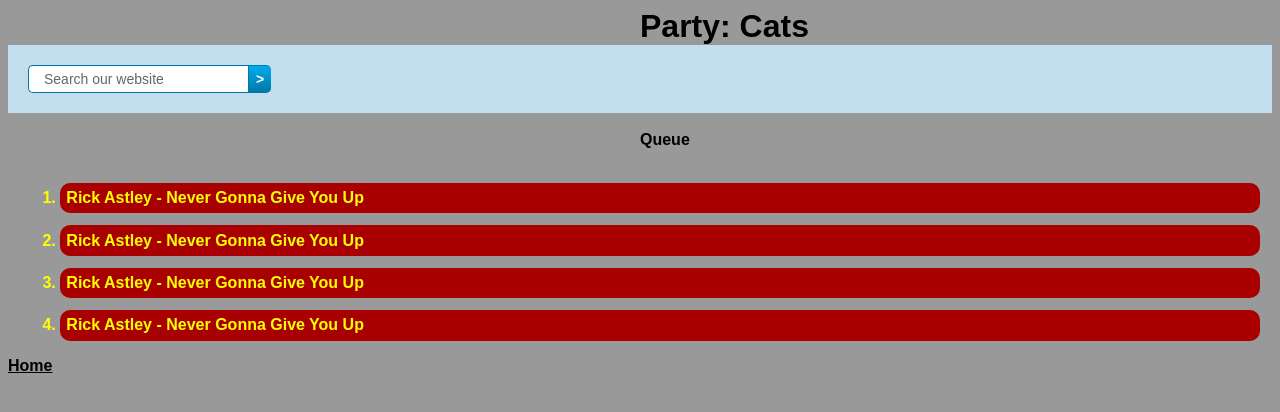
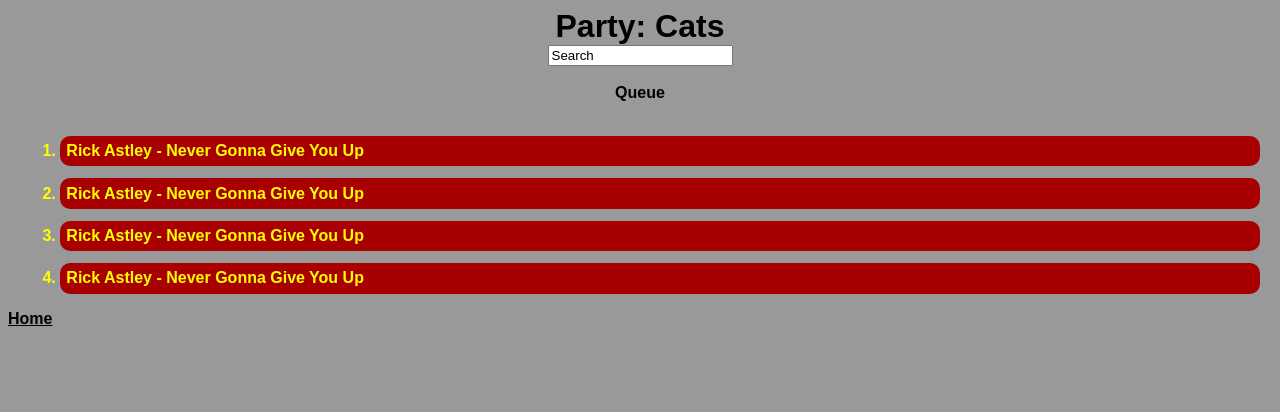
Before and after one commit to Laaertes/MusicOrRIOT, a PHP site: page /templates/partypage.html in a window 1280 px wide. Shown: the top 412 px of the page. Run offline with PHP 8.4, Linux system fonts and the light colour scheme.

Commit message:
More Party Page Work

```diff
--- a/public/css/partypage.css
+++ b/public/css/partypage.css
@@ -1,5 +1,5 @@
 h1 {
-	margin: 0% 0% 0% 50%;
+	margin: 0% 0% 0% 0%;
 }
 
 body {
@@ -29,5 +29,5 @@
 }
 
 .queue {
-	margin: 0% 0% 0% 50%;
+	margin: 0% 0% 0% 0%;
 }
--- a/public/templates/partypage.html
+++ b/public/templates/partypage.html
@@ -6,103 +6,25 @@
 		<link href="css/partypage.css" rel="stylesheet" type="text/css" />
 	</head>
 	<body>
-		<h1>
+		<h1 align="center">
 			<strong>Party: Cats</strong>
 		</h1>
 
-		<div class="searchOLD">
-			<!--
-			<form action="#" onsubmit="searchMe()">
- 				<input type="text" value="Search">
+		<div class="search" align="center">
+
+			<form>
+ 				<input type="text" value="Search" id="searchbox1">
 			</form>
-			-->
+
 		</div>
 
-		<div class="search">
-					<!-- JAVASCRIPT to clear search text when the field is clicked -->
-			<script type="text/javascript">
-			window.onload = function(){
-				//Get submit button
-				var submitbutton = document.getElementById("tfq");
-				//Add listener to submit button
-				if(submitbutton.addEventListener){
-					submitbutton.addEventListener("click", function() {
-						if (submitbutton.value == 'Search'){//Customize this text string to whatever you want
-							submitbutton.value = '';
-						}
-					});
-				}
-			}
-			</script>
-			<!-- CSS styles for standard search box with placeholder text-->
-			<style type="text/css">
-				#tfheader{
-					background-color:#c3dfef;
-				}
-				#tfnewsearch{
-					float:left;
-					padding:20px;
-				}
-				.tftextinput2{
-					margin: 0;
-					padding: 5px 15px;
-					font-family: Arial, Helvetica, sans-serif;
-					font-size:14px;
-					color:#666;
-					border:1px solid #0076a3; border-right:0px;
-					border-top-left-radius: 5px 5px;
-					border-bottom-left-radius: 5px 5px;
-				}
-				.tfbutton2 {
-					margin: 0;
-					padding: 5px 7px;
-					font-family: Arial, Helvetica, sans-serif;
-					font-size:14px;
-					font-weight:bold;
-					outline: none;
-					cursor: pointer;
-					text-align: center;
-					text-decoration: none;
-					color: #ffffff;
-					border: solid 1px #0076a3; border-right:0px;
-					background: #0095cd;
-					background: -webkit-gradient(linear, left top, left bottom, from(#00adee), to(#0078a5));
-					background: -moz-linear-gradient(top,  #00adee,  #0078a5);
-					border-top-right-radius: 5px 5px;
-					border-bottom-right-radius: 5px 5px;
-				}
-				.tfbutton2:hover {
-					text-decoration: none;
-					background: #007ead;
-					background: -webkit-gradient(linear, left top, left bottom, from(#0095cc), to(#00678e));
-					background: -moz-linear-gradient(top,  #0095cc,  #00678e);
-				}
-				/* Fixes submit button height problem in Firefox */
-				.tfbutton2::-moz-focus-inner {
-				  border: 0;
-				}
-				.tfclear{
-					clear:both;
-				}
-			</style>
-			<div class="searchbar">
-				<!-- HTML for SEARCH BAR -->
-				<div id="tfheader">
-					<form id="tfnewsearch" method="get" action="http://www.google.com">
-					        <input type="text" id="tfq" class="tftextinput2" name="q" size="21" maxlength="120" value="Search our website"><input type="submit" value=">" class="tfbutton2">
-					</form>
-					<div class="tfclear"></div>
-				</div>
-			</div>
-		</div>
-
-
+		<br>
+		<p class="queue" align="center">
+			<strong>Queue</strong>
+		</p>
 		<br>
 
-		<p class="queue"><strong>Queue</strong></p>
-
-		<br>
-
+		<div>
 			<ol class="list">
 				<strong>
 	    		<li>
@@ -122,8 +44,10 @@
 	    		</li>
 	    		</strong>
 			</ol>
-
-		<nav><a href="index.html"><strong>Home</strong></a></nav>
+		</div>
+		<nav>
+			<a href="index.html"><strong>Home</strong></a>
+		</nav>
 
 	</body>
 </html>
```
Also changed, not shown: public/js/partypage.js (+7 -0 lines), public/templates/test.php (added, +8 -0 lines), public/templates/testest.php (added, +17 -0 lines). Lines whose indentation alone changed are shown as unchanged.
